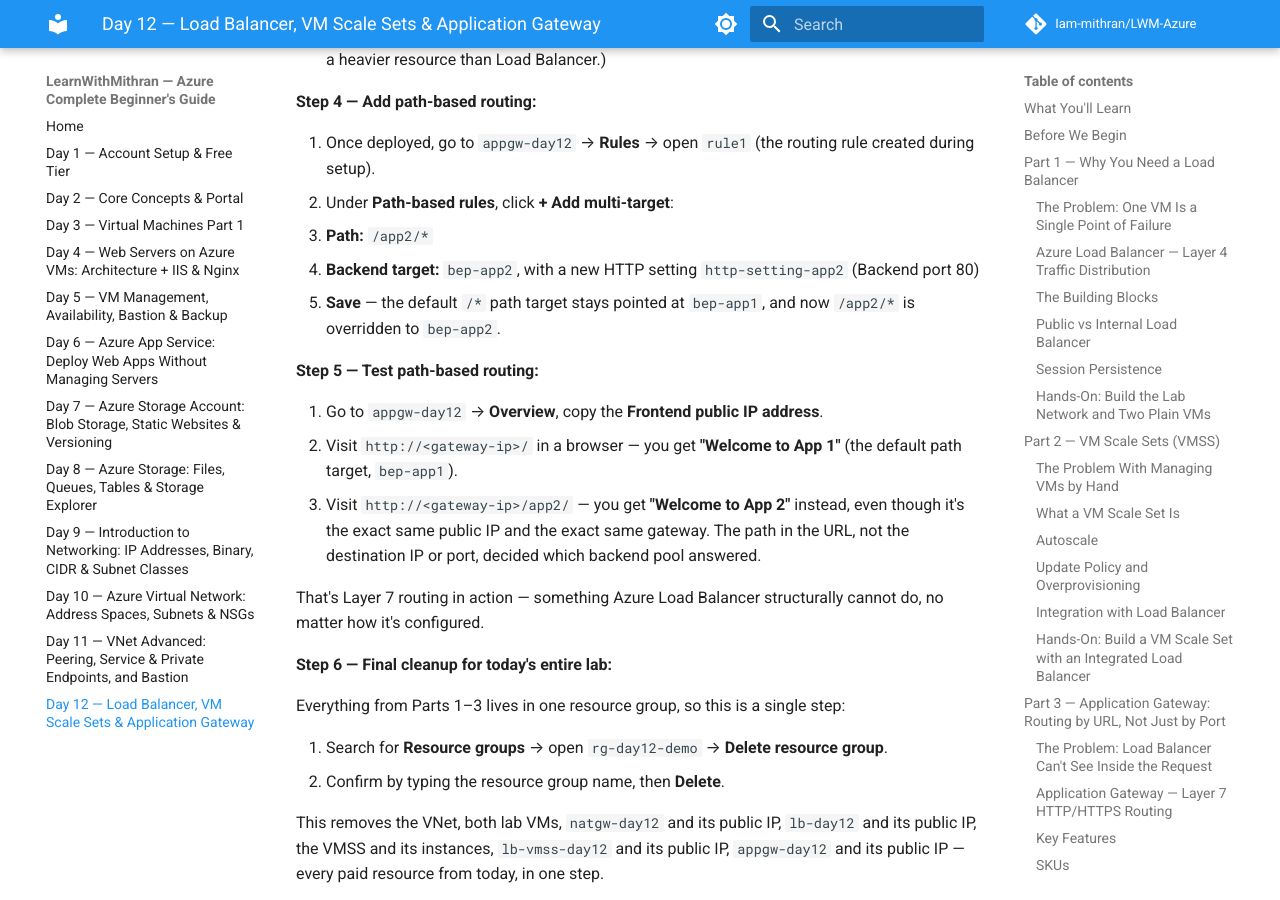
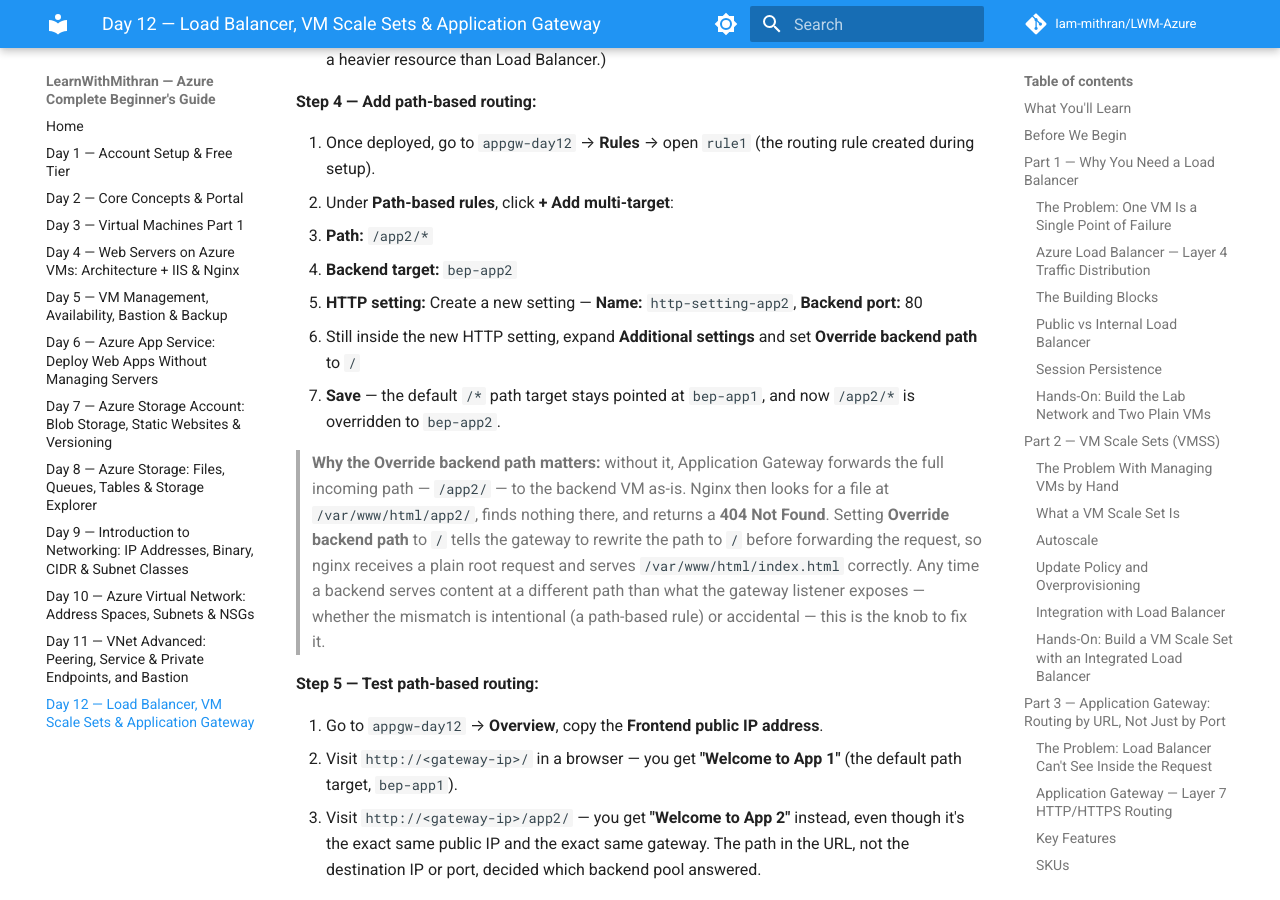
Before and after one commit to Iam-mithran/LWM-Azure, an MkDocs documentation site: the page built from docs/day12_load_balancer_vmss.md, in a window 1280 px wide and 900 px high, scrolled down 17563 px. Built offline with MkDocs 1.6.1 and Material for MkDocs 9.7.7, drawn with Linux system fonts in a browser that asks for light colours; comment, search, counter and statistics services are not loaded.

Commit message:
Document 404 fix for Application Gateway path-based routing
When the gateway forwards /app2/* to a backend VM whose content is at the
root path, nginx returns 404 because no /app2/ directory exists on disk.
Fix: create a dedicated HTTP setting for the path rule and set Override
backend path to / so the gateway rewrites the path before hitting nginx.

Co-Authored-By: Claude Sonnet 4.6 <noreply@anthropic.com>

```diff
--- a/docs/day12_load_balancer_vmss.md
+++ b/docs/day12_load_balancer_vmss.md
@@ -460,8 +460,12 @@ To keep this self-contained without deploying more VMs, we'll repurpose the two
 1. Once deployed, go to `appgw-day12` → **Rules** → open `rule1` (the routing rule created during setup).
 2. Under **Path-based rules**, click **+ Add multi-target**:
    - **Path:** `/app2/*`
-   - **Backend target:** `bep-app2`, with a new HTTP setting `http-setting-app2` (Backend port 80)
+   - **Backend target:** `bep-app2`
+   - **HTTP setting:** Create a new setting — **Name:** `http-setting-app2`, **Backend port:** 80
+   - Still inside the new HTTP setting, expand **Additional settings** and set **Override backend path** to `/`
 3. **Save** — the default `/*` path target stays pointed at `bep-app1`, and now `/app2/*` is overridden to `bep-app2`.
+
+> **Why the Override backend path matters:** without it, Application Gateway forwards the full incoming path — `/app2/` — to the backend VM as-is. Nginx then looks for a file at `/var/www/html/app2/`, finds nothing there, and returns a **404 Not Found**. Setting **Override backend path** to `/` tells the gateway to rewrite the path to `/` before forwarding the request, so nginx receives a plain root request and serves `/var/www/html/index.html` correctly. Any time a backend serves content at a different path than what the gateway listener exposes — whether the mismatch is intentional (a path-based rule) or accidental — this is the knob to fix it.
 
 **Step 5 — Test path-based routing:**
 
```
